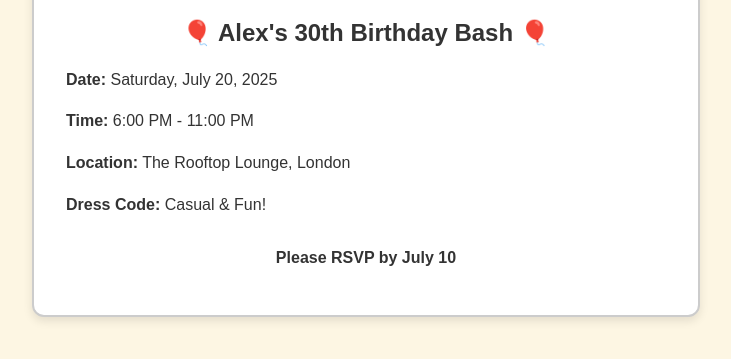
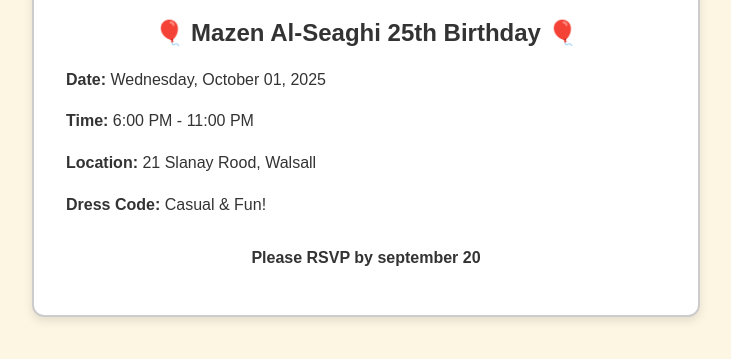
Before and after one commit to M100-AL/mazen-birthday-invite, a plain HTML site: page index.html in a window 1280 px wide. Shown: the part 167-526 px from the top of the page, without its empty margins (274-1005 px from the left). Drawn offline with Linux system fonts and the light colour scheme.

Commit message:
Add event invite page

```diff
--- a/index.html
+++ b/index.html
@@ -44,14 +44,14 @@
 <body>
   <div class="invite-box">
     <h1>You're Invited!</h1>
-    <h2>🎈 Alex's 30th Birthday Bash 🎈</h2>
+    <h2>🎈 Mazen Al-Seaghi 25th Birthday 🎈</h2>
     <div class="details">
-      <p><strong>Date:</strong> Saturday, July 20, 2025</p>
+      <p><strong>Date:</strong> Wednesday, October 01, 2025</p>
       <p><strong>Time:</strong> 6:00 PM - 11:00 PM</p>
-      <p><strong>Location:</strong> The Rooftop Lounge, London</p>
+      <p><strong>Location:</strong> 21 Slanay Rood, Walsall</p>
       <p><strong>Dress Code:</strong> Casual & Fun!</p>
     </div>
-    <p class="rsvp">Please RSVP by July 10</p>
+    <p class="rsvp">Please RSVP by september 20</p>
   </div>
 </body>
 </html>
```
